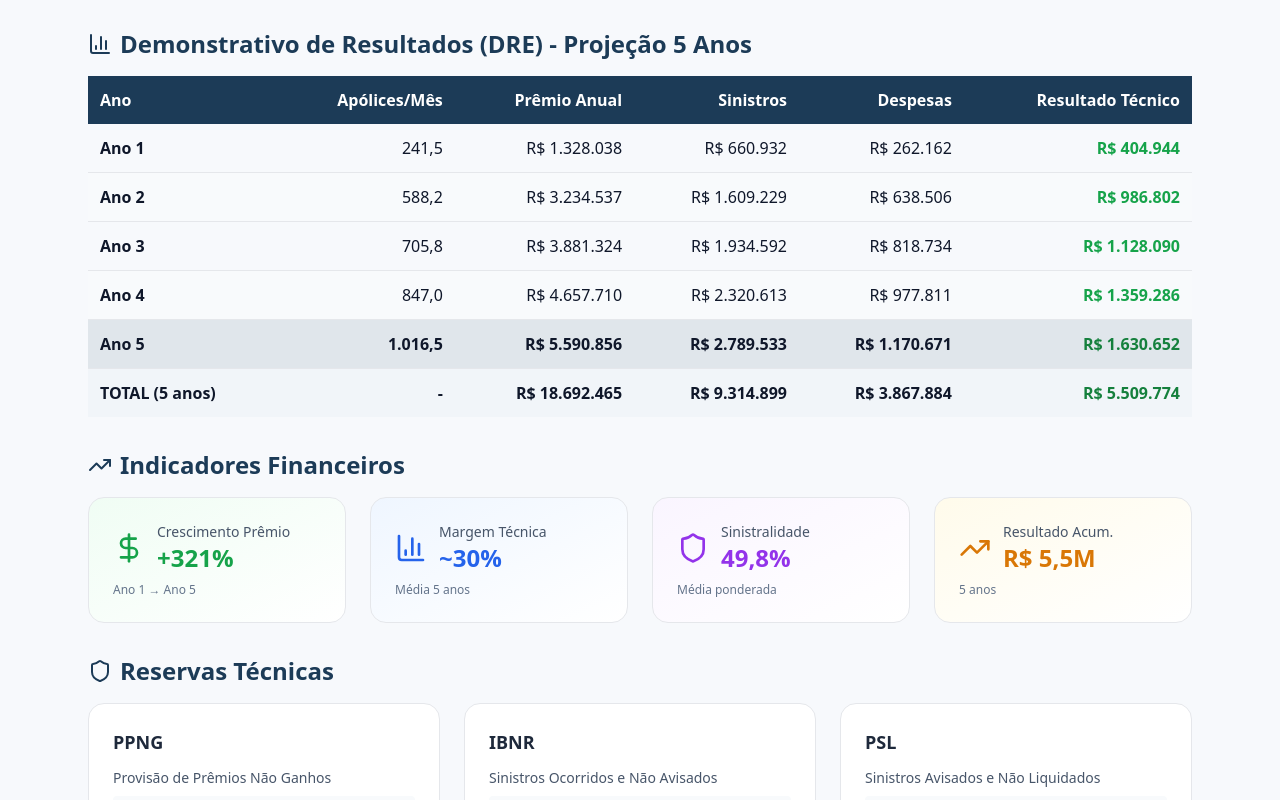
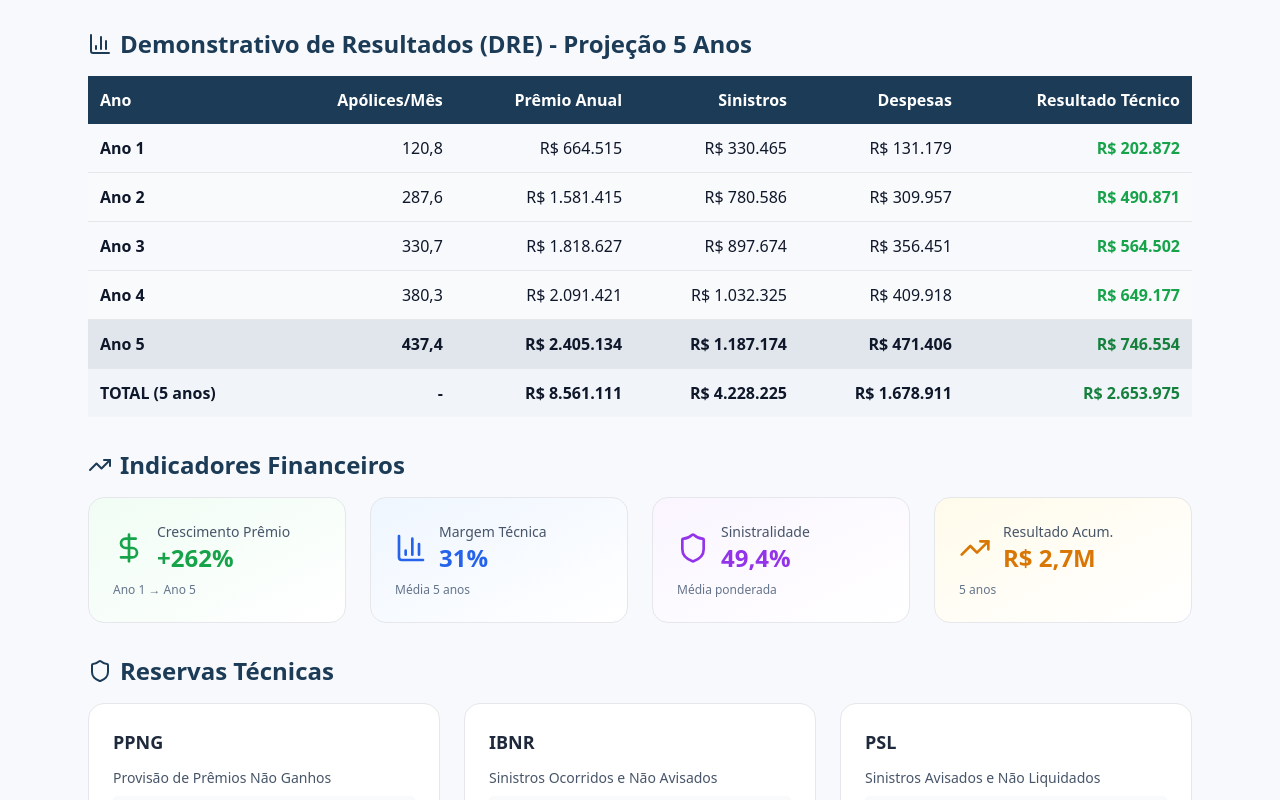
Before and after one commit to alessandro2401/s4-site, a Next.js app: page /tecnico in a window 1280 px wide. Shown: the part 900-1700 px from the top of the page. Built offline with nearby package versions, Linux system fonts and the light colour scheme.

Commit message:
feat: Atualizar DRE com novo cenário (50 apólices, 15% a.m. ano 1, 15% a.a. anos 2-5)

```diff
--- a/app/tecnico/page.tsx
+++ b/app/tecnico/page.tsx
@@ -80,11 +80,11 @@ export default function Page() {
               </div>
               <div>
                 <p className="font-semibold text-slate-700">Anos 2-5</p>
-                <p className="text-slate-600">+20% ao ano</p>
+                <p className="text-slate-600">+15% ao ano</p>
               </div>
               <div>
                 <p className="font-semibold text-slate-700">Base inicial</p>
-                <p className="text-slate-600">100 apólices</p>
+                <p className="text-slate-600">50 apólices</p>
               </div>
             </div>
           </Card>
@@ -154,53 +154,53 @@ export default function Page() {
             <tbody>
               <tr className="border-b">
                 <td className="p-3 font-semibold">Ano 1</td>
-                <td className="p-3 text-right">241,5</td>
-                <td className="p-3 text-right">R$ 1.328.038</td>
-                <td className="p-3 text-right">R$ 660.932</td>
-                <td className="p-3 text-right">R$ 262.162</td>
-                <td className="p-3 text-right font-bold text-green-600">R$ 404.944</td>
+                <td className="p-3 text-right">120,8</td>
+                <td className="p-3 text-right">R$ 664.515</td>
+                <td className="p-3 text-right">R$ 330.465</td>
+                <td className="p-3 text-right">R$ 131.179</td>
+                <td className="p-3 text-right font-bold text-green-600">R$ 202.872</td>
               </tr>
               <tr className="border-b bg-slate-50">
                 <td className="p-3 font-semibold">Ano 2</td>
-                <td className="p-3 text-right">588,2</td>
-                <td className="p-3 text-right">R$ 3.234.537</td>
-                <td className="p-3 text-right">R$ 1.609.229</td>
-                <td className="p-3 text-right">R$ 638.506</td>
-                <td className="p-3 text-right font-bold text-green-600">R$ 986.802</td>
+                <td className="p-3 text-right">287,6</td>
+                <td className="p-3 text-right">R$ 1.581.415</td>
+                <td className="p-3 text-right">R$ 780.586</td>
+                <td className="p-3 text-right">R$ 309.957</td>
+                <td className="p-3 text-right font-bold text-green-600">R$ 490.871</td>
               </tr>
               <tr className="border-b">
                 <td className="p-3 font-semibold">Ano 3</td>
-                <td className="p-3 text-right">705,8</td>
-                <td className="p-3 text-right">R$ 3.881.324</td>
-                <td className="p-3 text-right">R$ 1.934.592</td>
-                <td className="p-3 text-right">R$ 818.734</td>
-                <td className="p-3 text-right font-bold text-green-600">R$ 1.128.090</td>
+                <td className="p-3 text-right">330,7</td>
+                <td className="p-3 text-right">R$ 1.818.627</td>
+                <td className="p-3 text-right">R$ 897.674</td>
+                <td className="p-3 text-right">R$ 356.451</td>
+                <td className="p-3 text-right font-bold text-green-600">R$ 564.502</td>
               </tr>
               <tr className="border-b bg-slate-50">
                 <td className="p-3 font-semibold">Ano 4</td>
-                <td className="p-3 text-right">847,0</td>
-                <td className="p-3 text-right">R$ 4.657.710</td>
-                <td className="p-3 text-right">R$ 2.320.613</td>
-                <td className="p-3 text-right">R$ 977.811</td>
-                <td className="p-3 text-right font-bold text-green-600">R$ 1.359.286</td>
+                <td className="p-3 text-right">380,3</td>
+                <td className="p-3 text-right">R$ 2.091.421</td>
+                <td className="p-3 text-right">R$ 1.032.325</td>
+                <td className="p-3 text-right">R$ 409.918</td>
+                <td className="p-3 text-right font-bold text-green-600">R$ 649.177</td>
               </tr>
               <tr className="border-b bg-aura-primary/10">
                 <td className="p-3 font-semibold">Ano 5</td>
-                <td className="p-3 text-right font-bold">1.016,5</td>
-                <td className="p-3 text-right font-bold">R$ 5.590.856</td>
-                <td className="p-3 text-right font-bold">R$ 2.789.533</td>
-                <td className="p-3 text-right font-bold">R$ 1.170.671</td>
-                <td className="p-3 text-right font-bold text-green-700">R$ 1.630.652</td>
+                <td className="p-3 text-right font-bold">437,4</td>
+                <td className="p-3 text-right font-bold">R$ 2.405.134</td>
+                <td className="p-3 text-right font-bold">R$ 1.187.174</td>
+                <td className="p-3 text-right font-bold">R$ 471.406</td>
+                <td className="p-3 text-right font-bold text-green-700">R$ 746.554</td>
               </tr>
             </tbody>
             <tfoot>
               <tr className="bg-slate-100 font-bold">
                 <td className="p-3">TOTAL (5 anos)</td>
                 <td className="p-3 text-right">-</td>
-                <td className="p-3 text-right">R$ 18.692.465</td>
-                <td className="p-3 text-right">R$ 9.314.899</td>
-                <td className="p-3 text-right">R$ 3.867.884</td>
-                <td className="p-3 text-right text-green-700">R$ 5.509.774</td>
+                <td className="p-3 text-right">R$ 8.561.111</td>
+                <td className="p-3 text-right">R$ 4.228.225</td>
+                <td className="p-3 text-right">R$ 1.678.911</td>
+                <td className="p-3 text-right text-green-700">R$ 2.653.975</td>
               </tr>
             </tfoot>
           </table>
@@ -219,7 +219,7 @@ export default function Page() {
               <DollarSign className="w-8 h-8 text-green-600" />
               <div>
                 <p className="text-sm text-slate-600">Crescimento Prêmio</p>
-                <p className="text-2xl font-bold text-green-600">+321%</p>
+                <p className="text-2xl font-bold text-green-600">+262%</p>
               </div>
             </div>
             <p className="text-xs text-slate-500">Ano 1 → Ano 5</p>
@@ -230,7 +230,7 @@ export default function Page() {
               <BarChart3 className="w-8 h-8 text-blue-600" />
               <div>
                 <p className="text-sm text-slate-600">Margem Técnica</p>
-                <p className="text-2xl font-bold text-blue-600">~30%</p>
+                <p className="text-2xl font-bold text-blue-600">31%</p>
               </div>
             </div>
             <p className="text-xs text-slate-500">Média 5 anos</p>
@@ -241,7 +241,7 @@ export default function Page() {
               <Shield className="w-8 h-8 text-purple-600" />
               <div>
                 <p className="text-sm text-slate-600">Sinistralidade</p>
-                <p className="text-2xl font-bold text-purple-600">49,8%</p>
+                <p className="text-2xl font-bold text-purple-600">49,4%</p>
               </div>
             </div>
             <p className="text-xs text-slate-500">Média ponderada</p>
@@ -252,7 +252,7 @@ export default function Page() {
               <TrendingUp className="w-8 h-8 text-amber-600" />
               <div>
                 <p className="text-sm text-slate-600">Resultado Acum.</p>
-                <p className="text-2xl font-bold text-amber-600">R$ 5,5M</p>
+                <p className="text-2xl font-bold text-amber-600">R$ 2,7M</p>
               </div>
             </div>
             <p className="text-xs text-slate-500">5 anos</p>
@@ -288,7 +288,7 @@ export default function Page() {
                 <strong>Proxy:</strong> 10% do sinistro incorrido mensal
               </p>
               <p className="text-xs text-slate-700 mt-1">
-                <strong>Ano 1:</strong> ~R$ 5.508/mês
+                <strong>Ano 1:</strong> ~R$ 2.754/mês
               </p>
             </div>
           </Card>
@@ -301,7 +301,7 @@ export default function Page() {
                 <strong>Proxy:</strong> 5% do sinistro incorrido mensal
               </p>
               <p className="text-xs text-slate-700 mt-1">
-                <strong>Ano 1:</strong> ~R$ 2.754/mês
+                <strong>Ano 1:</strong> ~R$ 1.377/mês
               </p>
             </div>
           </Card>
@@ -407,7 +407,7 @@ export default function Page() {
         <h3 className="font-bold text-slate-800 mb-3">Nota Técnica</h3>
         <p className="text-sm text-slate-700 mb-3">
           O modelo atuarial apresentado demonstra <strong>trajetória sustentável e prudencial</strong>,
-          com prêmio total evoluindo de R$ 1,33 milhão (ano 1) para R$ 5,59 milhões (ano 5), mantendo
+          com prêmio total evoluindo de R$ 665 mil (ano 1) para R$ 2,41 milhões (ano 5), mantendo
           resultado técnico positivo em todos os períodos projetados.
         </p>
         <p className="text-sm text-slate-700 mb-3">
```
